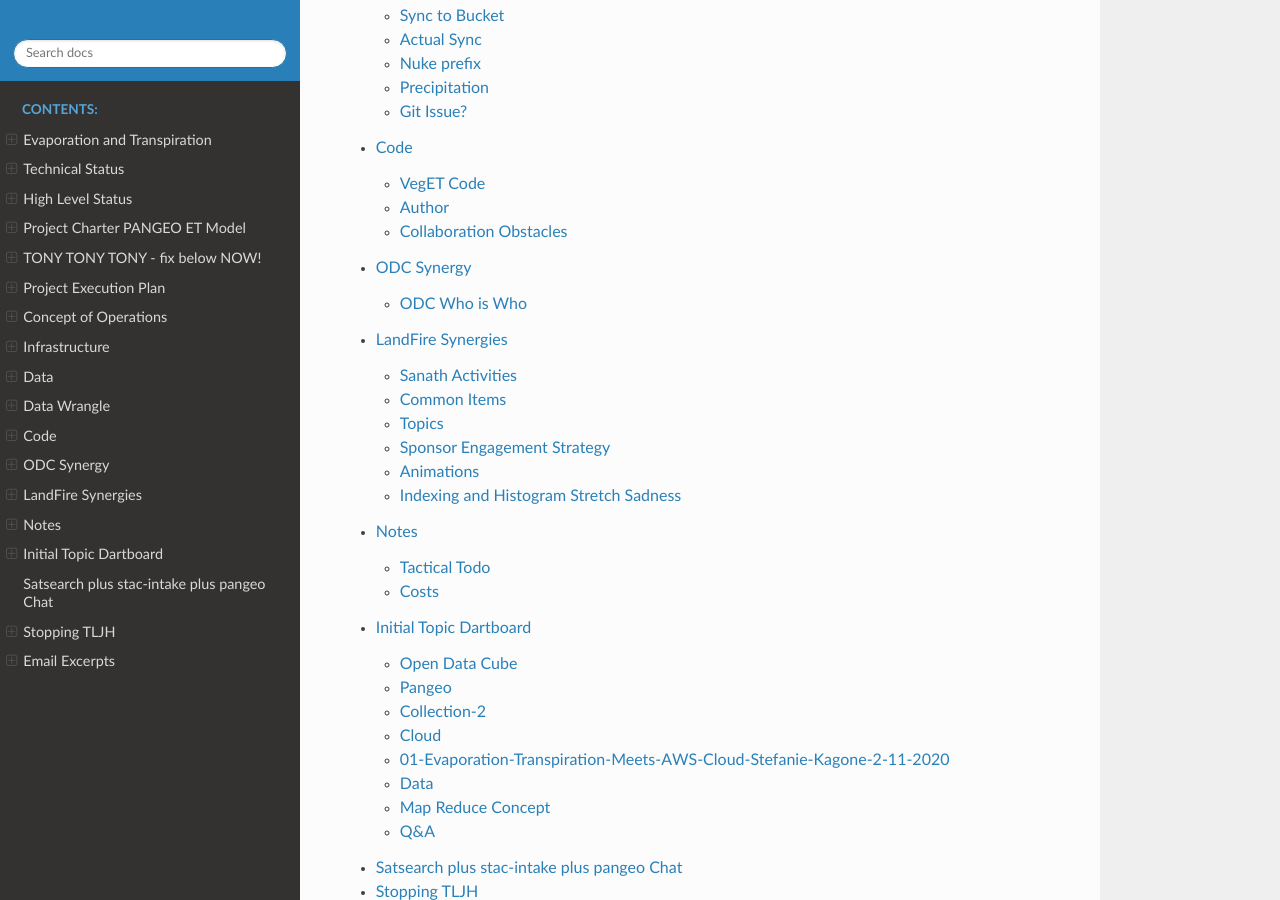
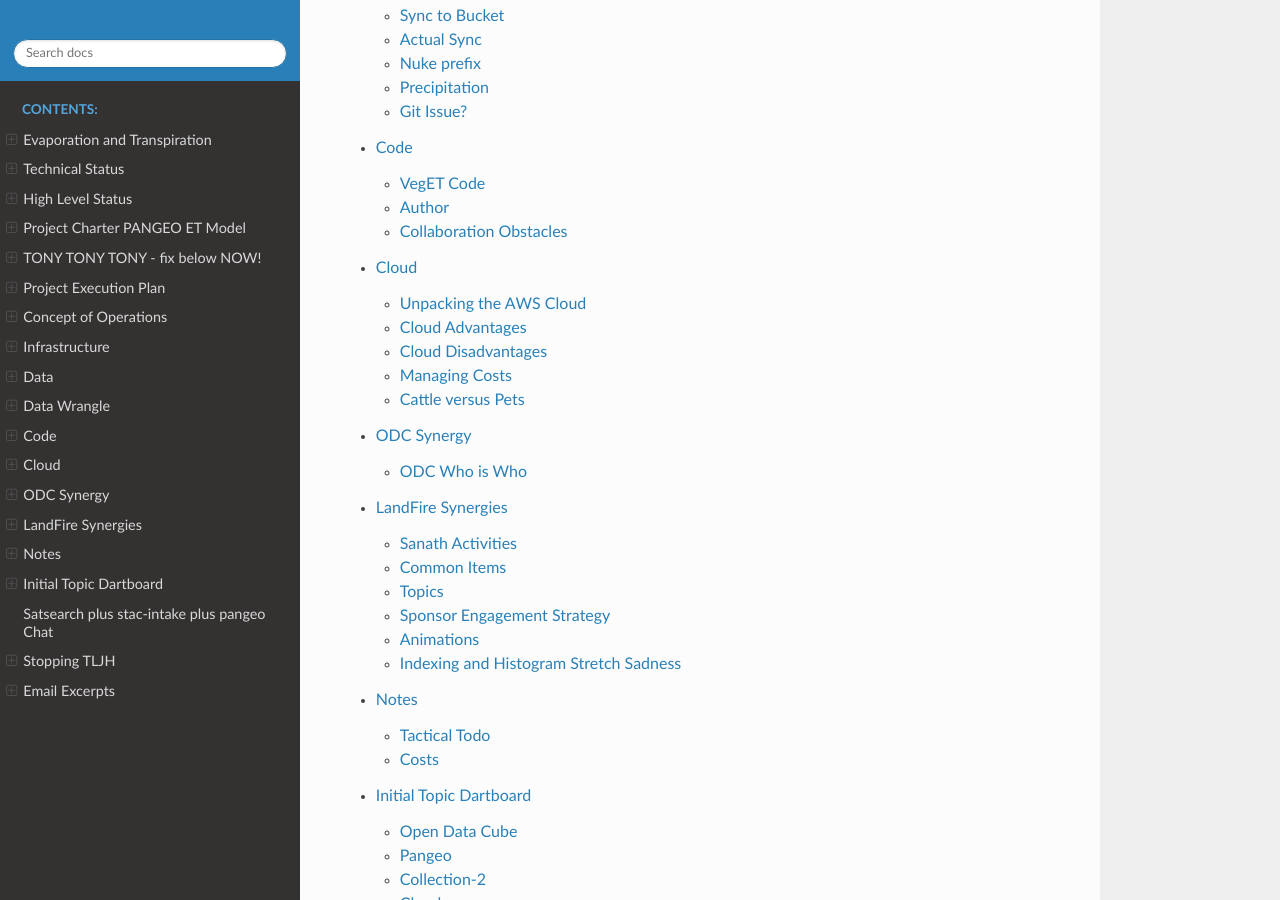
Before and after one commit to tonybutzer/et, a Sphinx documentation site: the page built from docs/source/index.rst, in a window 1280 px wide and 900 px high, scrolled down 1584 px. Built offline with Sphinx 7.4.7 and the Read the Docs theme 2.0.0, drawn with Linux system fonts in a browser that asks for light colours; some of the changed lines change nothing that is shown.

Commit message:
automatic git update from Makefile

```diff
--- /dev/null
+++ b/docs/source/50cloud.md
@@ -0,0 +1,43 @@
+# Cloud
+
+## Unpacking the AWS Cloud
+
+> "Amazon has plans to build a new 120-acre data center park in Oregon's Umatilla County, reported The East Oregonian. The facility will join one of three sites in East Oregon. The existing two are located in the Port of Morrow Industrial Park (Boardman) and at the McNary industrial park just outside of Umatilla."
+
+![oregon datacenter](https://raw.githubusercontent.com/tonybutzer/assets/master/et/50-cloud-boardman-oregon-aws.PNG)
+
+### Location Location Location
+
+![region cost graph](https://raw.githubusercontent.com/tonybutzer/assets/master/et/50-cloud-region-cost-variances.PNG)
+
+### AWS Data Centers
+![data center guts](https://raw.githubusercontent.com/tonybutzer/assets/master/et/50-cloud-data-center-guts.PNG)
+
+## Cloud Advantages
+
+1. elasticity and quick to scale
+2. ephemeral - break it and rebuild
+3. economies of scale
+4. many details are now someone elses problems
+	- os patching
+5. no down time
+6. ubiquitous access
+7. speed
+8. autonomy - never blocked by human or policy
+
+## Cloud Disadvantages
+
+1. must trust the provider
+2. when the meter is running - they are billing you
+3. costs seem less tangible
+
+## Managing Costs
+
+1. s3 is $.02 per month per gigabyte
+2. some instance types are free
+
+## Cattle versus Pets
+
+
+[Article Here](http://cloudscaling.com/blog/cloud-computing/the-history-of-pets-vs-cattle/)
+)
--- a/docs/source/index.rst
+++ b/docs/source/index.rst
@@ -19,6 +19,7 @@
    30Data.md
    35data_wrangle.md
    40Code.md
+   50cloud.md
    90ODC_synergy.md
    91Landfire_synergy.md
    99tony_notes.md
```
